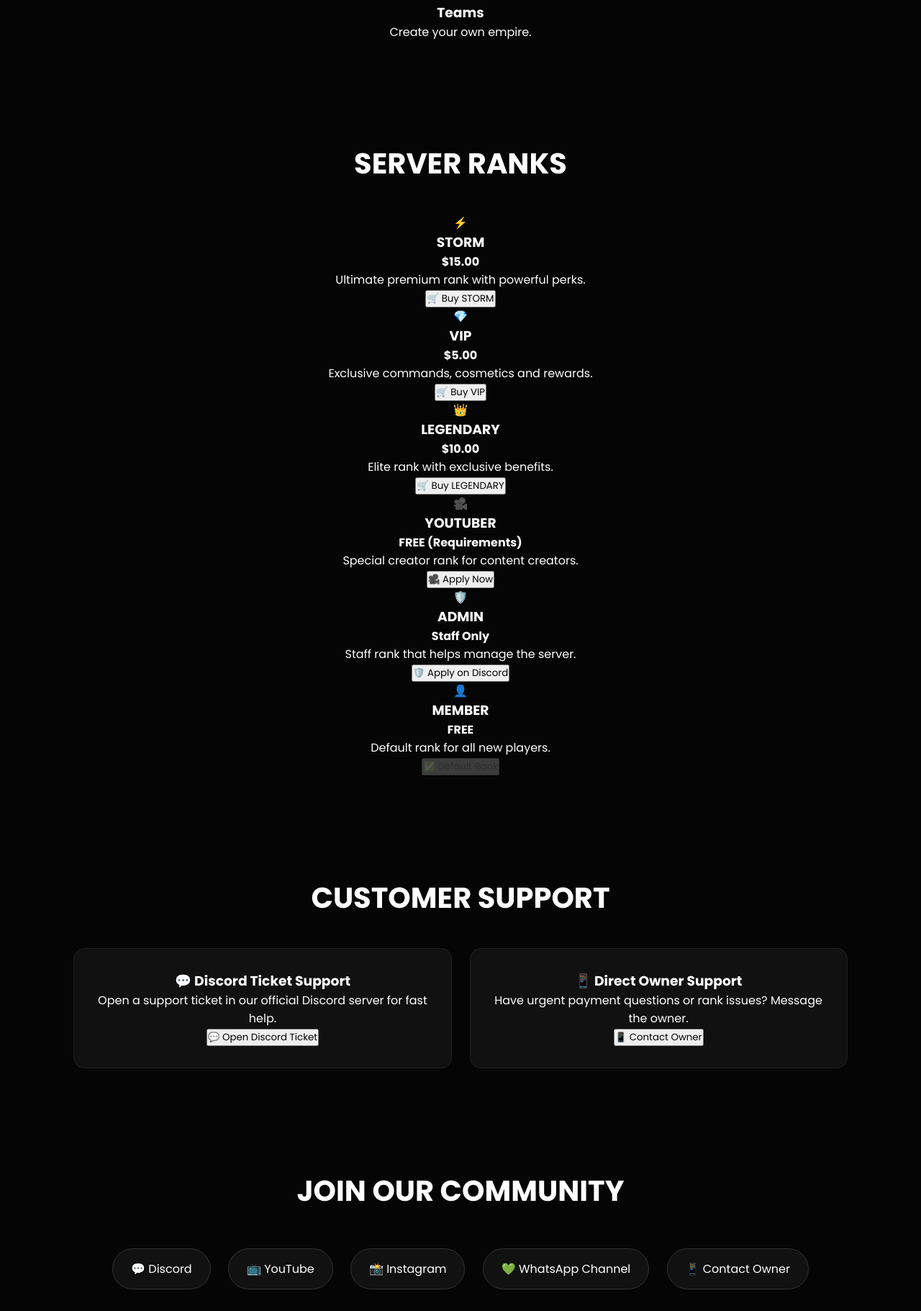
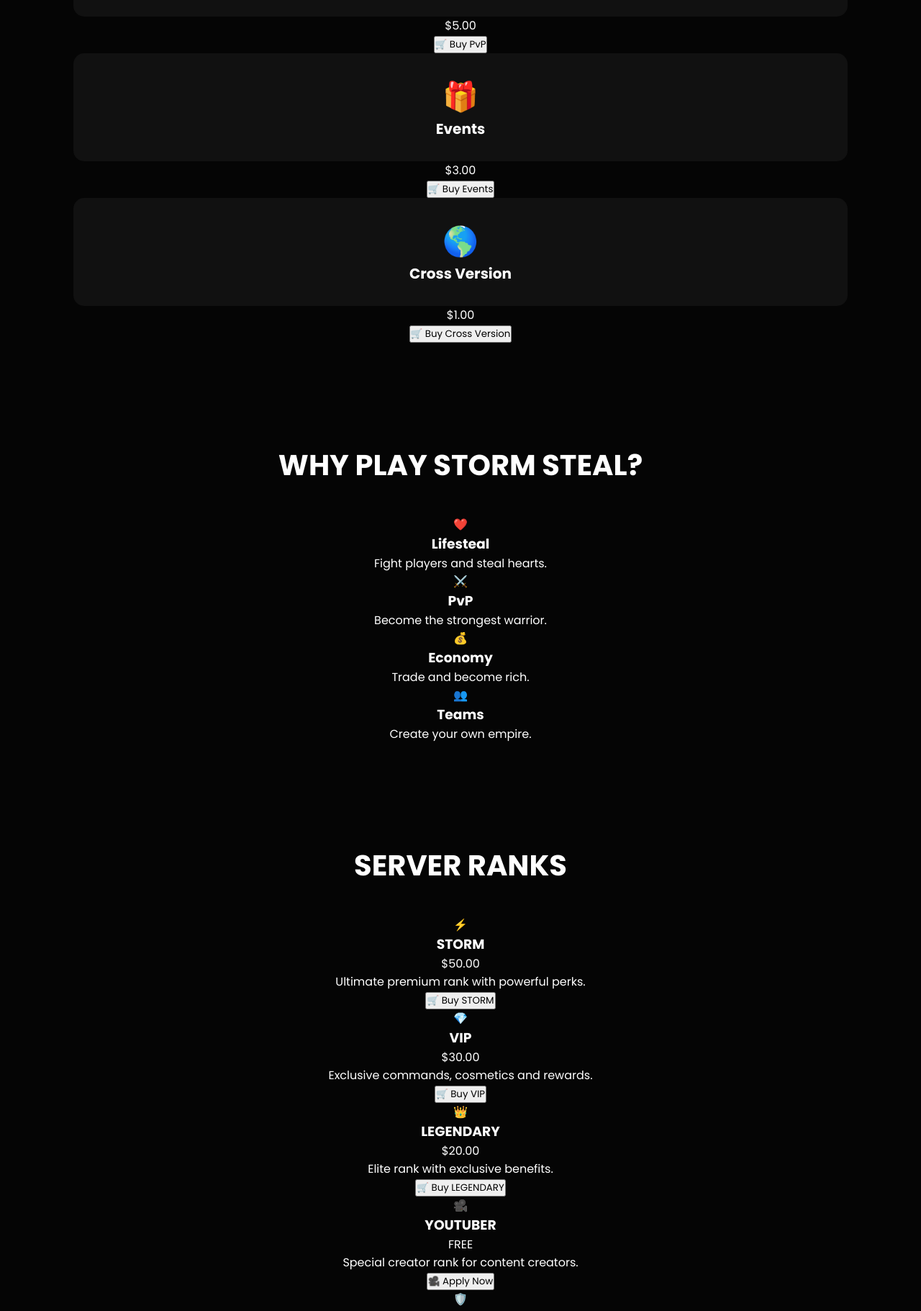
Before and after one commit to StormStealmc/StormSteal.io, a plain HTML site: page index.html in a window 1280 px wide. Shown: the part 2030-3851 px from the top of the page at 72% size. Drawn offline with Linux system fonts and the light colour scheme.

Commit message:
Update index.html

```diff
--- a/index.html
+++ b/index.html
@@ -144,9 +144,31 @@
 </div>
 
 
+<div class="feature-price">
+$20.00
+</div>
+
+
+<button onclick="window.open('https://wa.me/923114140301?text=I%20want%20to%20buy%20the%20LIFESTEAL%20rank','_blank')">
+🛒 Buy Lifesteal
+</button>
+</div>
+
+
 <div class="feature">
 💰
 <h3>Economy</h3>
+</div>
+
+
+<div class="feature-price">
+$15.00
+</div>
+
+
+<button onclick="window.open('https://wa.me/923114140301?text=I%20want%20to%20buy%20the%20ECONOMY%20rank','_blank')">
+🛒 Buy Economy
+</button>
 </div>
 
 
@@ -156,9 +178,31 @@
 </div>
 
 
+<div class="feature-price">
+$10.00
+</div>
+
+
+<button onclick="window.open('https://wa.me/923114140301?text=I%20want%20to%20buy%20the%20TEAMS%20rank','_blank')">
+🛒 Buy Teams
+</button>
+</div>
+
+
 <div class="feature">
 ⚔️
 <h3>PvP</h3>
+</div>
+
+
+<div class="feature-price">
+$5.00
+</div>
+
+
+<button onclick="window.open('https://wa.me/923114140301?text=I%20want%20to%20buy%20the%20PvP%20rank','_blank')">
+🛒 Buy PvP
+</button>
 </div>
 
 
@@ -168,9 +212,31 @@
 </div>
 
 
+<div class="feature-price">
+$3.00
+</div>
+
+
+<button onclick="window.open('https://wa.me/923114140301?text=I%20want%20to%20buy%20the%20EVENTS%20rank','_blank')">
+🛒 Buy Events
+</button>
+</div>
+
+
 <div class="feature">
 🌎
 <h3>Cross Version</h3>
+</div>
+
+
+<div class="feature-price">
+$1.00
+</div>
+
+
+<button onclick="window.open('https://wa.me/923114140301?text=I%20want%20to%20buy%20the%20CROSS%20VERSION%20rank','_blank')">
+🛒 Buy Cross Version
+</button>
 </div>
 
 
@@ -238,13 +304,21 @@
 
 <h2>SERVER RANKS</h2>
 
-<div class="rank-box">
+<div class="rank-list">
 
 <div class="rank">
 ⚡
 <h3>STORM</h3>
-<p class="price"><strong>$15.00</strong></p>
-<p>Ultimate premium rank with powerful perks.</p>
+</div>
+
+<div class="rank-price">
+$50.00
+</div>
+
+<div class="rank-desc">
+Ultimate premium rank with powerful perks.
+</div>
+
 <button onclick="window.open('https://wa.me/923114140301?text=I%20want%20to%20buy%20the%20STORM%20rank','_blank')">
 🛒 Buy STORM
 </button>
@@ -253,8 +327,16 @@
 <div class="rank">
 💎
 <h3>VIP</h3>
-<p class="price"><strong>$5.00</strong></p>
-<p>Exclusive commands, cosmetics and rewards.</p>
+</div>
+
+<div class="rank-price">
+$30.00
+</div>
+
+<div class="rank-desc">
+Exclusive commands, cosmetics and rewards.
+</div>
+
 <button onclick="window.open('https://wa.me/923114140301?text=I%20want%20to%20buy%20the%20VIP%20rank','_blank')">
 🛒 Buy VIP
 </button>
@@ -263,8 +345,16 @@
 <div class="rank">
 👑
 <h3>LEGENDARY</h3>
-<p class="price"><strong>$10.00</strong></p>
-<p>Elite rank with exclusive benefits.</p>
+</div>
+
+<div class="rank-price">
+$20.00
+</div>
+
+<div class="rank-desc">
+Elite rank with exclusive benefits.
+</div>
+
 <button onclick="window.open('https://wa.me/923114140301?text=I%20want%20to%20buy%20the%20LEGENDARY%20rank','_blank')">
 🛒 Buy LEGENDARY
 </button>
@@ -273,8 +363,16 @@
 <div class="rank">
 🎥
 <h3>YOUTUBER</h3>
-<p class="price"><strong>FREE (Requirements)</strong></p>
-<p>Special creator rank for content creators.</p>
+</div>
+
+<div class="rank-price">
+FREE
+</div>
+
+<div class="rank-desc">
+Special creator rank for content creators.
+</div>
+
 <button onclick="window.open('https://wa.me/923114140301?text=I%20want%20to%20apply%20for%20YOUTUBER%20rank','_blank')">
 🎥 Apply Now
 </button>
@@ -283,59 +381,40 @@
 <div class="rank">
 🛡️
 <h3>ADMIN</h3>
-<p class="price"><strong>Staff Only</strong></p>
-<p>Staff rank that helps manage the server.</p>
-<button onclick="window.open('https://discord.gg/xtYvVqDqT','_blank')">
-🛡️ Apply on Discord
+</div>
+
+<div class="rank-price">
+FREE
+</div>
+
+<div class="rank-desc">
+Staff rank that helps manage the server.
+</div>
+
+<button onclick="window.open('https://wa.me/923114140301?text=I%20want%20to%20apply%20for%20ADMIN%20rank','_blank')">
+🛡️ Apply Now
 </button>
 </div>
 
 <div class="rank">
 👤
 <h3>MEMBER</h3>
-<p class="price"><strong>FREE</strong></p>
-<p>Default rank for all new players.</p>
-<button disabled style="opacity:0.6; cursor:default;">
-✅ Default Rank
+</div>
+
+<div class="rank-price">
+FREE
+</div>
+
+<div class="rank-desc">
+Default rank for all new players.
+</div>
+
+<button onclick="window.open('https://wa.me/923114140301?text=I%20want%20to%20apply%20for%20MEMBER%20rank','_blank')">
+👤 Apply Now
 </button>
 </div>
 
 </div>
-
-</section>
-
-
-
-
-<section class="support">
-
-
-<h2>CUSTOMER SUPPORT</h2>
-
-
-<div class="cards">
-
-
-<div class="card">
-<h3>💬 Discord Ticket Support</h3>
-<p>Open a support ticket in our official Discord server for fast help.</p>
-<button onclick="window.open('https://discord.gg/xtYvVqDqT','_blank')">
-💬 Open Discord Ticket
-</button>
-</div>
-
-
-<div class="card">
-<h3>📱 Direct Owner Support</h3>
-<p>Have urgent payment questions or rank issues? Message the owner.</p>
-<button onclick="window.open('https://wa.me/923114140301?text=I%20need%20help%20with%20Storm%20Steal%20Server','_blank')">
-📱 Contact Owner
-</button>
-</div>
-
-
-</div>
-
 
 </section>
 
```
